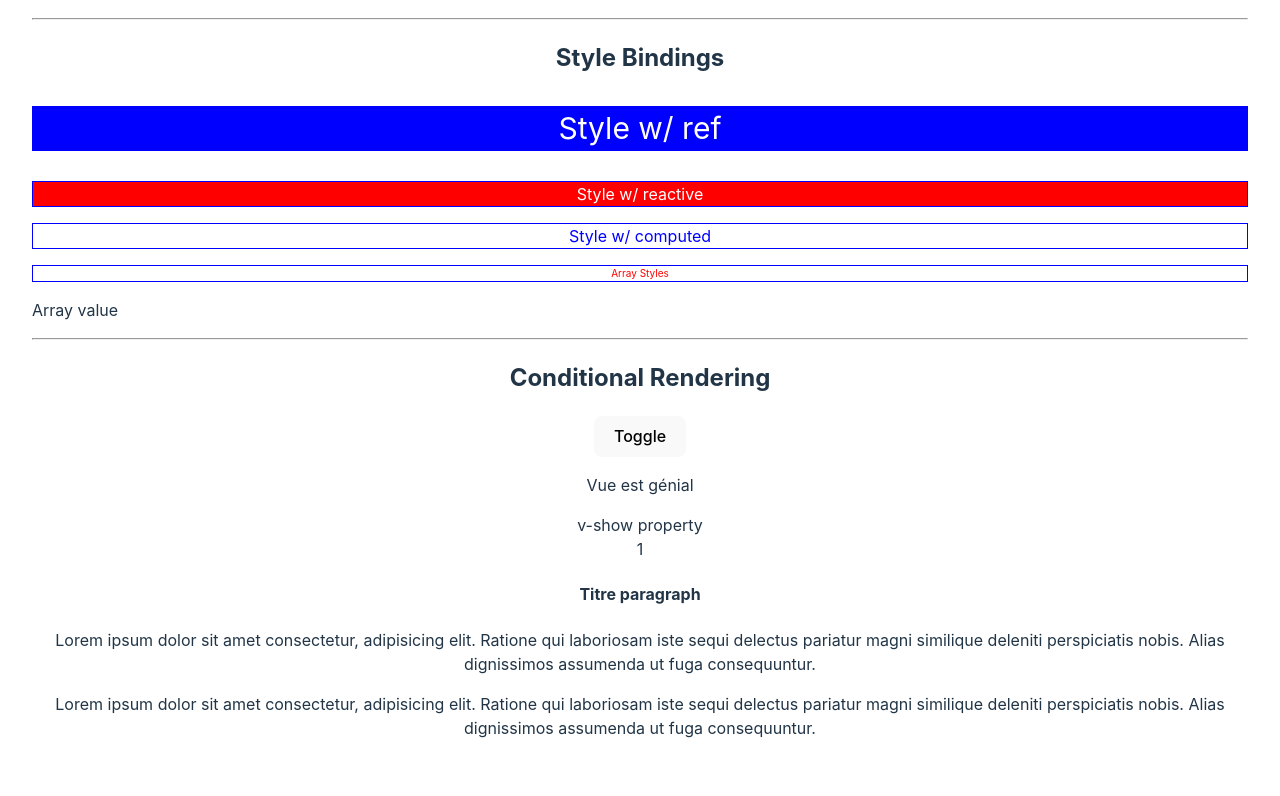
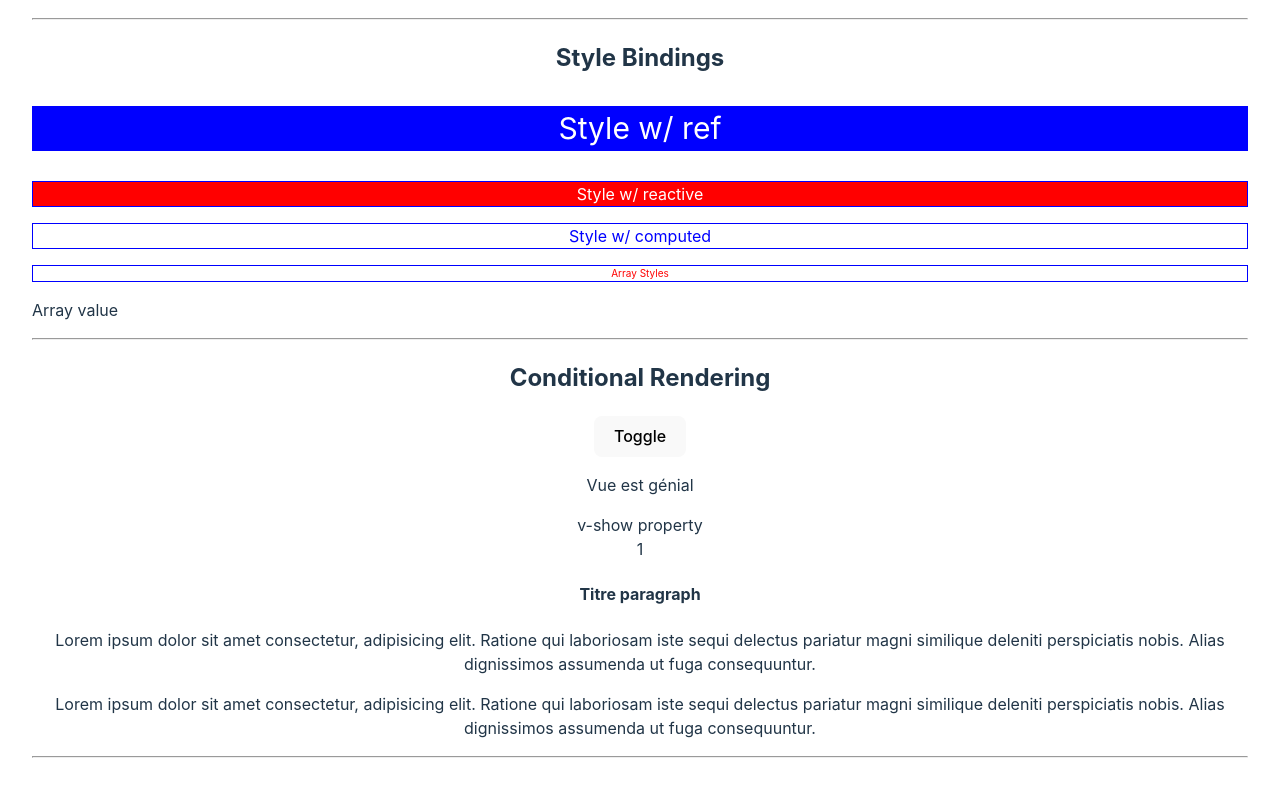
Before and after one commit to CodeurCopieur/Vue3-Composition-API, a Vue app: page / in a window 1280 px wide. Shown: the part 1213-2009 px from the top of the page. Built offline with nearby package versions, Linux system fonts and the light colour scheme.

Commit message:
Update App.vue

```diff
--- a/src/App.vue
+++ b/src/App.vue
@@ -14,4 +14,6 @@
    <StyleComponent></StyleComponent>
    <hr>
    <ConditionalComponent></ConditionalComponent>
+   <hr>
+   <ListRendering></ListRendering>
 </template>
```
